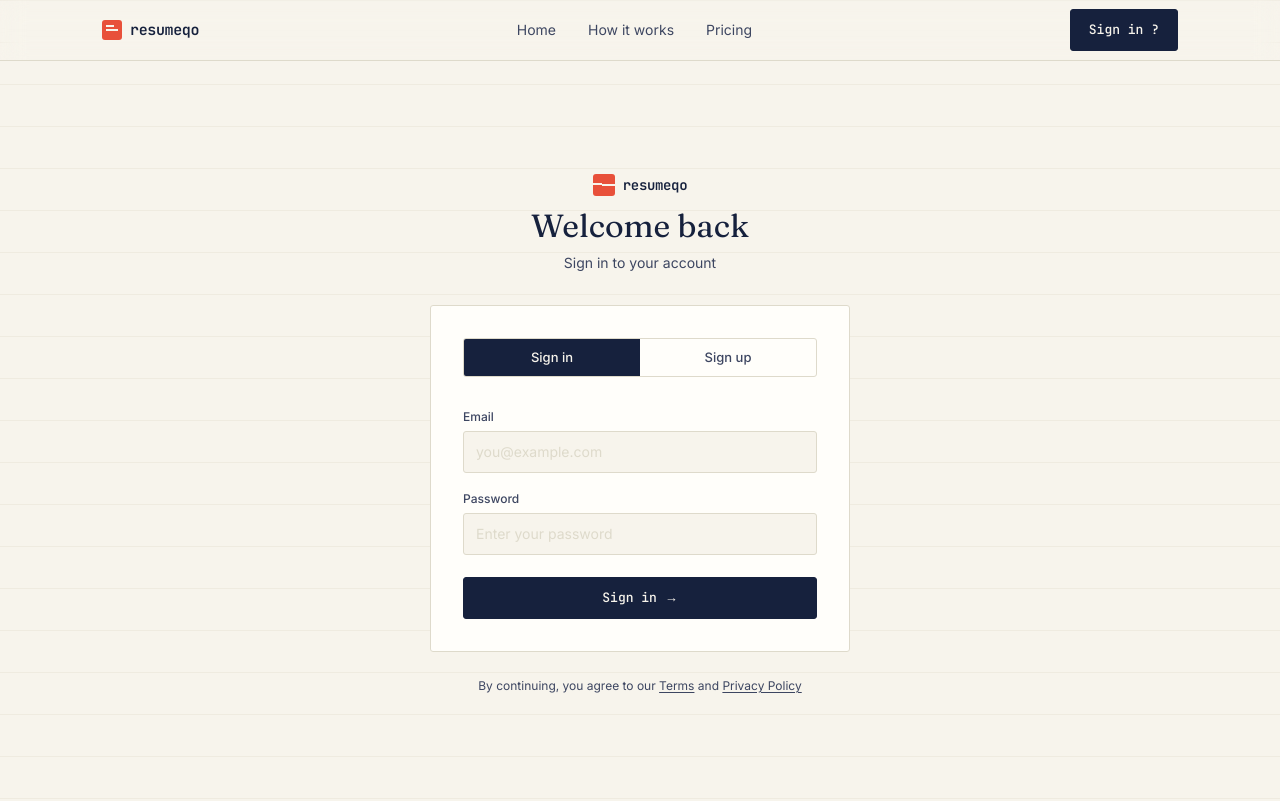
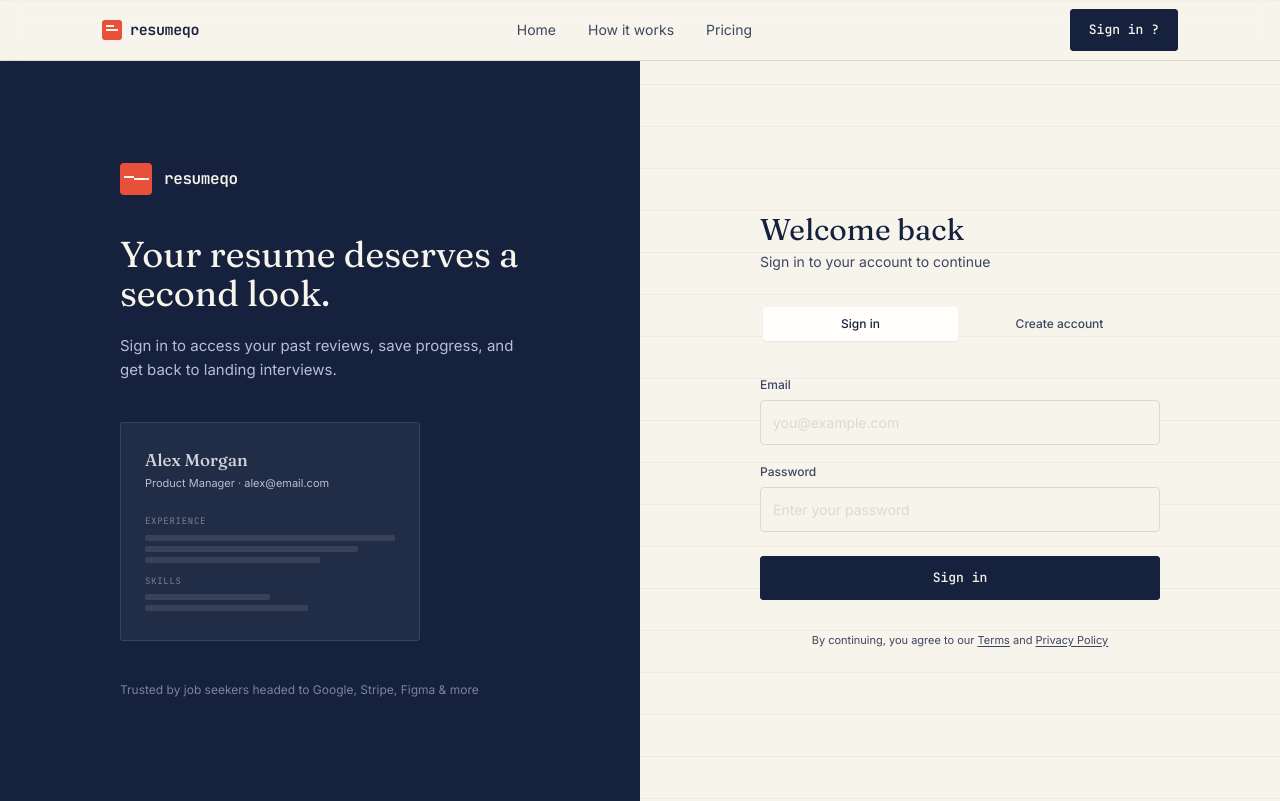
Before and after one commit to abcd56789yathish-design/resumeqo, a Next.js app: page /login in a window 1280 px wide. Built offline with nearby package versions, Linux system fonts and the light colour scheme; no server answers.

Commit message:
Professional auth page: split-screen layout with brand hero on left, auth form on right

```diff
--- a/app/login/page.tsx
+++ b/app/login/page.tsx
@@ -51,14 +51,31 @@ export default function AuthPage() {
 
   if (mode === "signup" && done) {
     return (
-      <div className="flex items-center justify-center min-h-[calc(100vh-60px)] px-6">
-        <div className="w-full max-w-[420px] bg-[var(--paper-card)] border border-[var(--line)] rounded-[3px] p-10 text-center animate-fade-in">
-          <div className="w-14 h-14 bg-[var(--green-light)] rounded-full flex items-center justify-center mx-auto mb-5">
-            <svg width="22" height="22" viewBox="0 0 22 22" fill="none" stroke="var(--green)" strokeWidth="2.5" strokeLinecap="round" strokeLinejoin="round">
-              <path d="M4 11L8 15L18 5" />
+      <div className="flex min-h-[calc(100vh-60px)]">
+        {/* Left brand side */}
+        <div className="hidden lg:flex w-1/2 bg-[var(--ink)] items-center justify-center p-12">
+          <div className="max-w-[380px]">
+            <div className="w-[52px] h-[52px] bg-[var(--coral)] rounded-[4px] flex items-center justify-center mb-8">
+              <span className="w-[16px] h-[3px] bg-[var(--paper)] block mb-[5px]"></span>
+              <span className="w-[24px] h-[3px] bg-[var(--paper)] block"></span>
+            </div>
+            <h2 className="font-serif text-[32px] leading-[1.15] text-[var(--paper)] mb-4">
+              You&apos;re almost there
+            </h2>
+            <p className="text-[#B8BFD4] text-[15px] leading-relaxed">
+              Check your inbox and confirm your email address to unlock your free resume review.
+            </p>
+          </div>
+        </div>
+        {/* Right side */}
+        <div className="flex-1 flex items-center justify-center p-8">
+          <div className="w-full max-w-[400px] text-center">
+            <div className="w-14 h-14 bg-[var(--green-light)] rounded-full flex items-center justify-center mx-auto mb-6">
+              <svg width="24" height="24" viewBox="0 0 24 24" fill="none" stroke="var(--green)" strokeWidth="2.5" strokeLinecap="round" strokeLinejoin="round">
+                <path d="M4 12L9 17L20 6" />
               </svg>
             </div>
-          <h1 className="font-serif text-[26px] leading-tight mb-2">Check your email</h1>
+            <h1 className="font-serif text-[28px] leading-tight mb-2">Check your email</h1>
             <p className="text-sm text-[var(--ink-soft)] leading-relaxed mb-8">
               We sent a confirmation link to<br />
               <strong className="text-[var(--ink)]">{email}</strong>
@@ -71,76 +88,125 @@ export default function AuthPage() {
             </button>
           </div>
         </div>
+      </div>
     );
   }
 
   return (
-    <div className="flex items-center justify-center min-h-[calc(100vh-60px)] px-6">
-      <div className="w-full max-w-[420px] animate-fade-in">
-        {/* Brand header */}
-        <div className="text-center mb-8">
-          <div className="inline-flex items-center gap-2 mb-3">
-            <span className="w-[22px] h-[22px] bg-[var(--coral)] rounded-[3px] inline-flex items-center justify-center">
-              <span className="w-[9px] h-[2px] bg-[var(--paper)] block mb-[3px]"></span>
-              <span className="w-[13px] h-[2px] bg-[var(--paper)] block"></span>
+    <div className="flex min-h-[calc(100vh-60px)]">
+      {/* Left brand side */}
+      <div className="hidden lg:flex w-1/2 bg-[var(--ink)] items-center justify-center p-12 relative overflow-hidden">
+        <div className="max-w-[400px] relative z-10">
+          {/* Logo */}
+          <div className="flex items-center gap-3 mb-10">
+            <span className="w-[32px] h-[32px] bg-[var(--coral)] rounded-[4px] inline-flex items-center justify-center">
+              <span className="w-[10px] h-[2px] bg-[var(--paper)] block mb-[3px]"></span>
+              <span className="w-[15px] h-[2px] bg-[var(--paper)] block"></span>
+            </span>
+            <span className="font-mono font-semibold text-[16px] tracking-tight text-[var(--paper)]">resumeqo</span>
+          </div>
+
+          {/* Hero text */}
+          <h2 className="font-serif text-[36px] leading-[1.1] text-[var(--paper)] mb-5">
+            {mode === "signin" ? "Your resume deserves a second look." : "Start with a free review."}
+          </h2>
+          <p className="text-[#B8BFD4] text-[15px] leading-relaxed mb-10">
+            {mode === "signin"
+              ? "Sign in to access your past reviews, save progress, and get back to landing interviews."
+              : "Upload your resume and get a full AI analysis — score, line edits, ATS check — in under 10 seconds."}
+          </p>
+
+          {/* Resume illustration */}
+          <div className="relative w-full max-w-[300px] bg-white/5 border border-white/10 rounded-[3px] p-6">
+            <div className="font-serif font-[500] text-[17px] text-white/80">Alex Morgan</div>
+            <div className="text-[11px] text-[#B8BFD4] mt-[2px]">
+              Product Manager · alex@email.com
+            </div>
+            <hr className="border-none border-t border-white/10 my-[12px]" />
+            <div className="font-mono text-[9px] tracking-[0.08em] text-white/40 uppercase mt-[12px] mb-[6px]">Experience</div>
+            <div className="h-[6px] bg-white/10 rounded-[2px] mb-[5px] w-full"></div>
+            <div className="h-[6px] bg-white/10 rounded-[2px] mb-[5px] w-[85%]"></div>
+            <div className="h-[6px] bg-white/10 rounded-[2px] mb-[5px] w-[70%]"></div>
+            <div className="font-mono text-[9px] tracking-[0.08em] text-white/40 uppercase mt-[12px] mb-[6px]">Skills</div>
+            <div className="h-[6px] bg-white/10 rounded-[2px] mb-[5px] w-[50%]"></div>
+            <div className="h-[6px] bg-white/10 rounded-[2px] mb-[5px] w-[65%]"></div>
+          </div>
+
+          {/* Trust line */}
+          <div className="mt-10 text-[12px] text-[#7B83A2]">
+            Trusted by job seekers headed to Google, Stripe, Figma & more
+          </div>
+        </div>
+      </div>
+
+      {/* Right auth side */}
+      <div className="flex-1 flex items-center justify-center p-8">
+        <div className="w-full max-w-[400px] animate-fade-in">
+          {/* Logo for mobile */}
+          <div className="flex lg:hidden items-center gap-2 mb-10">
+            <span className="w-[20px] h-[20px] bg-[var(--coral)] rounded-[3px] inline-flex items-center justify-center">
+              <span className="w-[8px] h-[2px] bg-[var(--paper)] block mb-[2px]"></span>
+              <span className="w-[12px] h-[2px] bg-[var(--paper)] block"></span>
             </span>
             <span className="font-mono font-semibold text-sm tracking-tight text-[var(--ink)]">resumeqo</span>
           </div>
-          <h1 className="font-serif text-[32px] leading-[1.15]">
+
+          <h1 className="font-serif text-[30px] leading-[1.15] mb-1">
             {mode === "signin" ? "Welcome back" : "Get started"}
           </h1>
-          <p className="text-sm text-[var(--ink-soft)] mt-2">
-            {mode === "signin" ? "Sign in to your account" : "Create your free account"}
+          <p className="text-[14px] text-[var(--ink-soft)] mb-8">
+            {mode === "signin" ? "Sign in to your account to continue" : "Create an account to get your resume reviewed"}
           </p>
-        </div>
 
-        {/* Auth card */}
-        <div className="bg-[var(--paper-card)] border border-[var(--line)] rounded-[3px] p-8">
-          {/* Mode tabs */}
-          <div className="flex border border-[var(--line)] rounded-[3px] overflow-hidden mb-8">
+          {/* Tab toggle */}
+          <div className="flex gap-1 bg-[var(--line)]/40 rounded-[4px] p-[3px] mb-8">
             <button
               onClick={() => switchMode("signin")}
-              className={`flex-1 py-[9px] text-[13px] font-medium transition-colors ${
+              className={`flex-1 py-[8px] text-[12px] font-medium rounded-[3px] transition-all ${
                 mode === "signin"
-                  ? "bg-[var(--ink)] text-[var(--paper)]"
-                  : "bg-transparent text-[var(--ink-soft)] hover:text-[var(--ink)]"
+                  ? "bg-[var(--paper-card)] text-[var(--ink)] shadow-[0_1px_2px_rgba(0,0,0,0.06)]"
+                  : "text-[var(--ink-soft)] hover:text-[var(--ink)]"
               }`}
             >
               Sign in
             </button>
             <button
               onClick={() => switchMode("signup")}
-              className={`flex-1 py-[9px] text-[13px] font-medium transition-colors ${
+              className={`flex-1 py-[8px] text-[12px] font-medium rounded-[3px] transition-all ${
                 mode === "signup"
-                  ? "bg-[var(--ink)] text-[var(--paper)]"
-                  : "bg-transparent text-[var(--ink-soft)] hover:text-[var(--ink)]"
+                  ? "bg-[var(--paper-card)] text-[var(--ink)] shadow-[0_1px_2px_rgba(0,0,0,0.06)]"
+                  : "text-[var(--ink-soft)] hover:text-[var(--ink)]"
               }`}
             >
-              Sign up
+              Create account
             </button>
           </div>
 
+          {/* Form */}
           <div className="flex flex-col gap-[18px]">
             <div>
-              <label className="text-xs font-medium text-[var(--ink-soft)] mb-1.5 block">Email</label>
+              <label className="text-[12px] font-medium text-[var(--ink-soft)] mb-[6px] block">Email</label>
               <input
                 value={email}
                 onChange={(e) => setEmail(e.target.value)}
                 placeholder="you@example.com"
                 type="email"
-                className="w-full px-3 py-[10px] border border-[var(--line)] rounded-[3px] bg-[var(--paper)] text-sm text-[var(--ink)] placeholder:text-[var(--line)] outline-none focus:border-[var(--ink)] transition-colors"
+                className="w-full px-3 py-[11px] border border-[var(--line)] rounded-[4px] bg-[var(--paper)] text-[14px] text-[var(--ink)] placeholder:text-[var(--line)] outline-none focus:border-[var(--ink)] transition-colors"
               />
             </div>
 
             <div>
-              <label className="text-xs font-medium text-[var(--ink-soft)] mb-1.5 block">Password</label>
+              <label className="text-[12px] font-medium text-[var(--ink-soft)] mb-[6px] block">Password</label>
               <input
                 value={password}
                 onChange={(e) => setPassword(e.target.value)}
-                placeholder={mode === "signup" ? "Create a password" : "Enter your password"}
+                placeholder={mode === "signup" ? "At least 6 characters" : "Enter your password"}
                 type="password"
-                className="w-full px-3 py-[10px] border border-[var(--line)] rounded-[3px] bg-[var(--paper)] text-sm text-[var(--ink)] placeholder:text-[var(--line)] outline-none focus:border-[var(--ink)] transition-colors"
+                className="w-full px-3 py-[11px] border border-[var(--line)] rounded-[4px] bg-[var(--paper)] text-[14px] text-[var(--ink)] placeholder:text-[var(--line)] outline-none focus:border-[var(--ink)] transition-colors"
               />
+              {mode === "signup" && (
+                <p className="text-[11px] text-[var(--ink-soft)] mt-[6px]">Minimum 6 characters</p>
+              )}
             </div>
 
             {error && (
@@ -150,18 +216,16 @@ export default function AuthPage() {
             <button
               onClick={handleSubmit}
               disabled={loading}
-              className="w-full font-mono text-[13px] font-medium bg-[var(--ink)] text-[var(--paper)] px-[18px] py-[10px] rounded-[3px] border border-[var(--ink)] hover:bg-[var(--coral)] hover:border-[var(--coral)] transition-colors disabled:opacity-50 mt-1"
+              className="w-full font-mono text-[13px] font-medium bg-[var(--ink)] text-[var(--paper)] py-[11px] rounded-[3px] border border-[var(--ink)] hover:bg-[var(--coral)] hover:border-[var(--coral)] transition-colors disabled:opacity-50 mt-[6px]"
             >
               {loading
                 ? mode === "signin" ? "Signing in..." : "Creating account..."
-                : mode === "signin" ? "Sign in →" : "Create account →"
+                : mode === "signin" ? "Sign in" : "Create account"
               }
             </button>
           </div>
-        </div>
 
-        {/* Footer note */}
-        <p className="text-center text-[12px] text-[var(--ink-soft)] mt-6 leading-relaxed">
+          <p className="text-center text-[11px] text-[var(--ink-soft)] mt-8 leading-relaxed">
             By continuing, you agree to our{" "}
             <a href="#" className="underline underline-offset-2 hover:text-[var(--ink)] transition-colors">Terms</a>
             {" "}and{" "}
@@ -169,5 +233,6 @@ export default function AuthPage() {
           </p>
         </div>
       </div>
+    </div>
   );
 }
```
Lines whose indentation alone changed are shown as unchanged.
